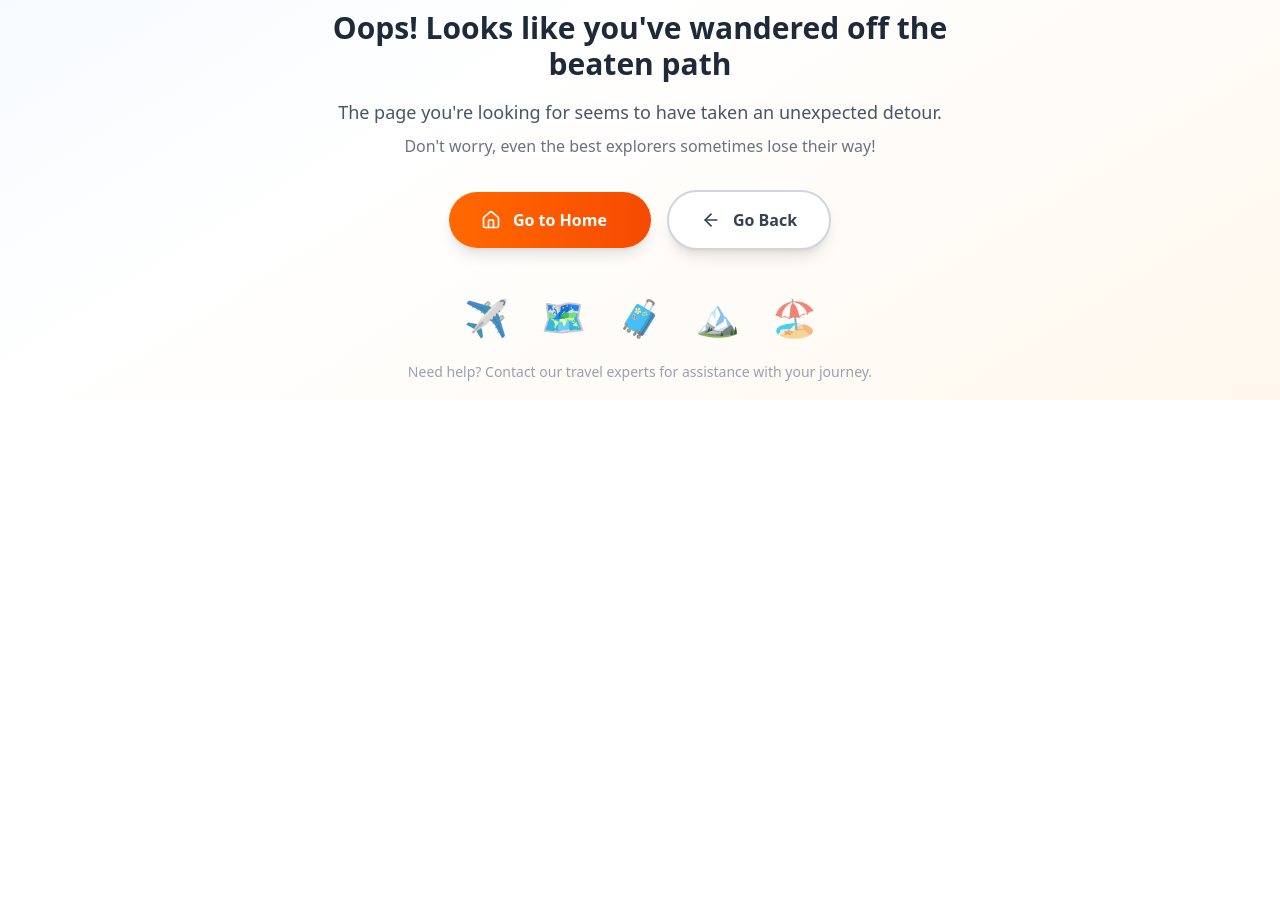
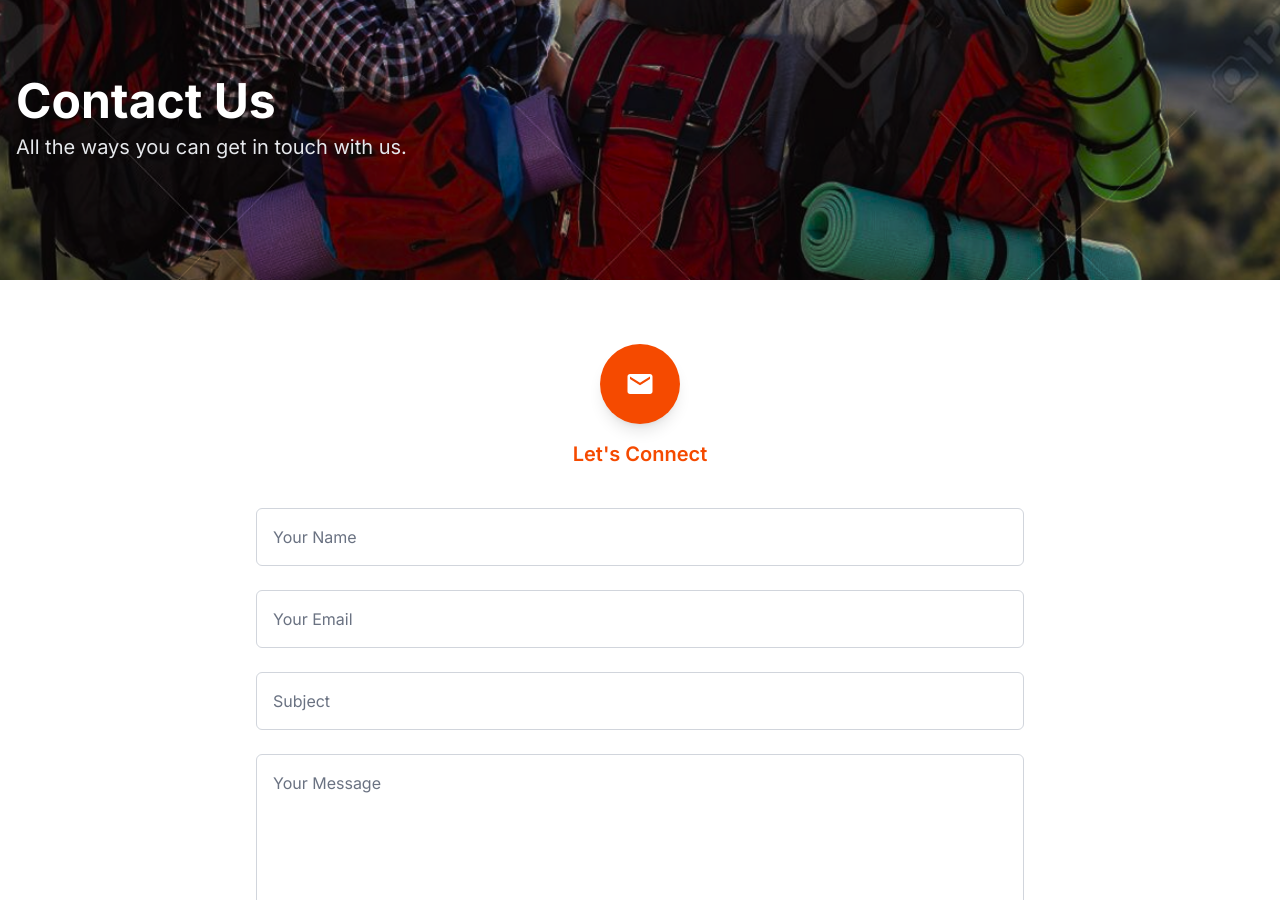
Before and after one commit to Mdsakib999/SM-Travels, a React (Vite) app: page /contact in a window 1280 px wide. Shown: the part 400-1300 px from the top of the page. Before the commit the page ends 800 px from the top, so only its background shows below. Built offline with nearby package versions, Linux system fonts and the light colour scheme.

Commit message:
added contact page

```diff
--- a/src/Components/Shared/Banner.jsx
+++ b/src/Components/Banner.jsx
@@ -13,7 +13,7 @@ import {
   allTravelers,
   allTrips,
   flightDetails,
-} from "../../utils/constant";
+} from "../utils/constant";
 
 export const Banner = () => {
   const [startDate, setStartDate] = useState(new Date());
--- /dev/null
+++ b/src/Pages/Contact.jsx
@@ -0,0 +1,72 @@
+import { LuSend } from "react-icons/lu";
+import { MdEmail } from "react-icons/md";
+
+const Contact = () => {
+  return (
+    <div className="relative w-full">
+      {/* Banner Image */}
+      <img
+        className="brightness-75 w-full h-[300px] sm:h-[400px] md:h-[600px] object-cover object-center"
+        src="/assets/contactBanner.png"
+        alt="Banner"
+      />
+
+      {/* Banner Text Overlay */}
+      <div className="absolute top-[20%] md:top-[30%] left-1/2 transform -translate-x-1/2 w-full max-w-7xl px-4">
+        <header className="space-y-2 mb-6">
+          <h1 className="text-2xl sm:text-3xl md:text-5xl font-bold text-white">
+            Contact Us
+          </h1>
+          <p className="text-sm sm:text-lg md:text-xl text-gray-200">
+            All the ways you can get in touch with us.
+          </p>
+        </header>
+      </div>
+
+      {/* Contact Form Section */}
+      <div className="flex flex-col items-center px-4 sm:px-6 md:px-8 mt-16 mb-24">
+        {/* Floating Email Icon */}
+        <div className="w-20 h-20 rounded-full bg-orange-600 flex items-center justify-center text-white shadow-lg">
+          <MdEmail className="text-3xl" />
+        </div>
+
+        <p className="text-center mt-4 text-orange-600 text-xl font-semibold">
+          Let's Connect
+        </p>
+
+        {/* Form */}
+        <form className="w-full max-w-3xl mt-10 space-y-6">
+          <input
+            className="p-4 rounded-md placeholder:text-gray-500 border border-gray-300 focus:outline-none focus:ring-2 focus:ring-orange-600 w-full"
+            placeholder="Your Name"
+            type="text"
+          />
+          <input
+            className="p-4 rounded-md placeholder:text-gray-500 border border-gray-300 focus:outline-none focus:ring-2 focus:ring-orange-600 w-full"
+            placeholder="Your Email"
+            type="email"
+          />
+          <input
+            className="p-4 rounded-md placeholder:text-gray-500 border border-gray-300 focus:outline-none focus:ring-2 focus:ring-orange-600 w-full"
+            placeholder="Subject"
+            type="text"
+          />
+          <textarea
+            className="p-4 rounded-md placeholder:text-gray-500 border border-gray-300 focus:outline-none focus:ring-2 focus:ring-orange-600 w-full h-40 resize-none"
+            placeholder="Your Message"
+          ></textarea>
+
+          {/* Submit Button */}
+          <button
+            type="submit"
+            className="p-4 rounded-md bg-orange-600 text-white w-full flex items-center justify-center gap-2 text-lg hover:bg-orange-500 transition-all"
+          >
+            <LuSend className="text-xl" /> Send Message
+          </button>
+        </form>
+      </div>
+    </div>
+  );
+};
+
+export default Contact;
--- a/src/Pages/Home.jsx
+++ b/src/Pages/Home.jsx
@@ -1,4 +1,4 @@
-import { Banner } from "../Components/Shared/Banner";
+import { Banner } from "../Components/Banner";
 
 export const Home = () => {
   return (
--- a/src/Router/Routes.jsx
+++ b/src/Router/Routes.jsx
@@ -2,6 +2,7 @@ import { createBrowserRouter } from "react-router-dom";
 import App from "../App";
 import { Home } from "../Pages/Home";
 import { Error404 } from "../Components/Shared/404Error";
+import Contact from "../Pages/Contact";
 
 export const router = createBrowserRouter([
   {
@@ -12,6 +13,10 @@ export const router = createBrowserRouter([
         path: "/",
         element: <Home />,
       },
+      {
+        path: "/contact",
+        element: <Contact />,
+      },
     ],
   },
   {
```
Also changed, not shown: public/assets/contactBanner.png (added).
